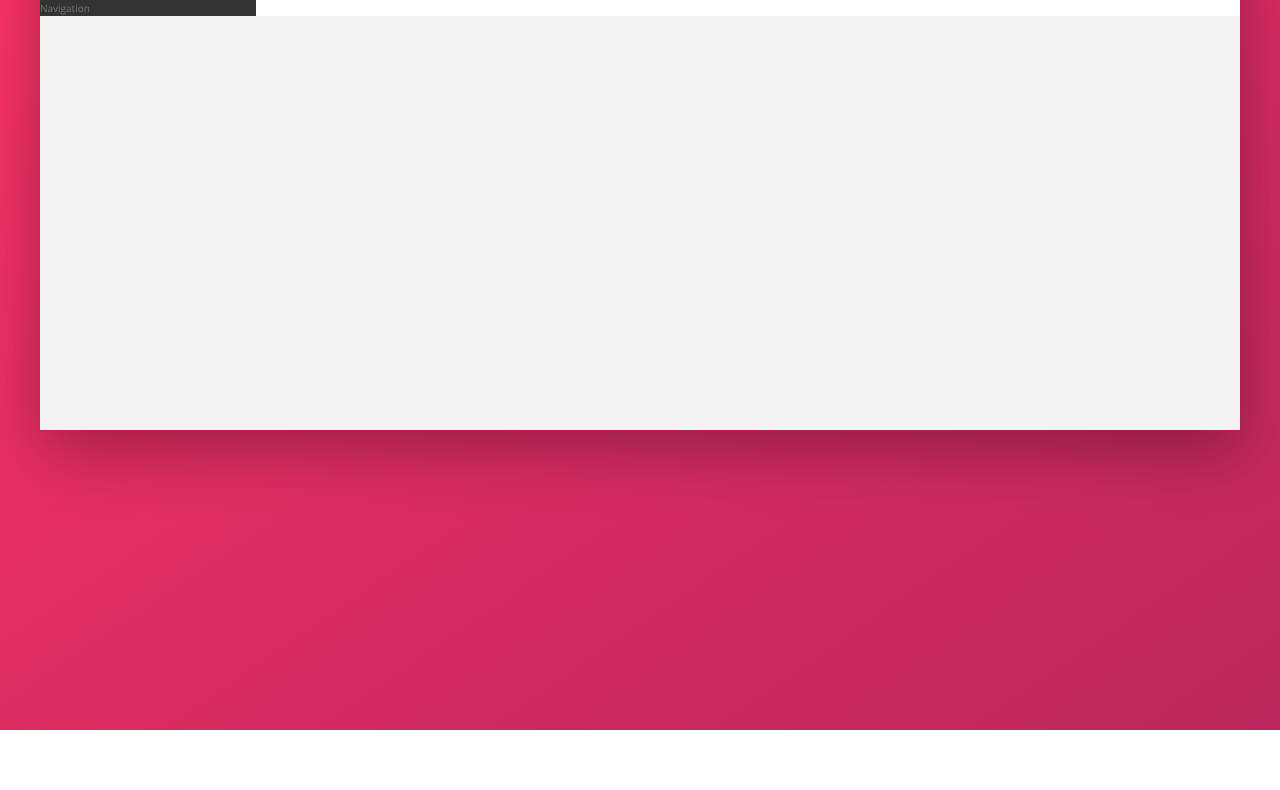
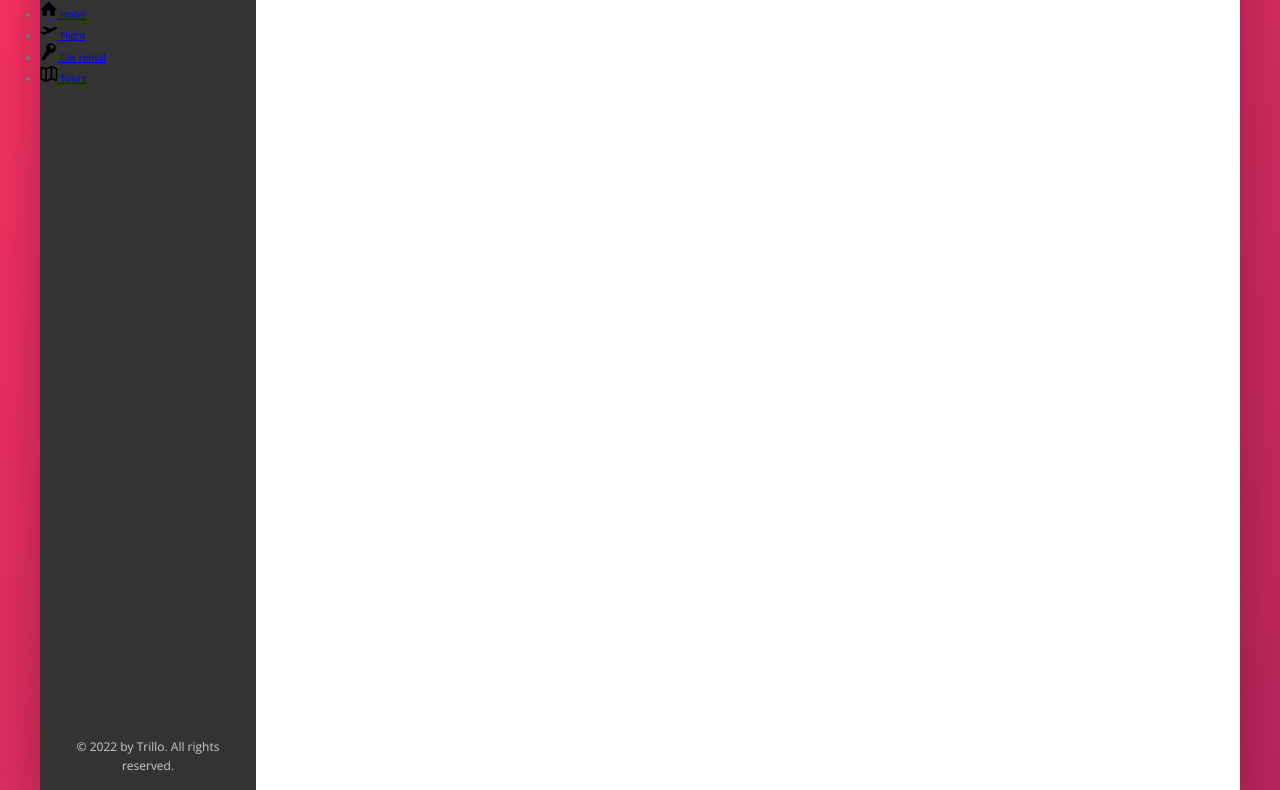
Before and after one commit to scottpeat/trillo, a website: page index.html in a window 1280 px wide. Shown: the part 150-940 px from the top of the page. Before the commit the page ends 880 px from the top, so only its background shows below. Drawn offline with nearby package versions, Linux system fonts and the light colour scheme.

Commit message:
Started work on navigation section in the sidebar

```diff
--- a/index.html
+++ b/index.html
@@ -50,13 +50,52 @@
               alt="User photo"
               class="user-nav__user-photo"
             />
-            <span class="user-nav__user-name">Jonas</span>
+            <span class="user-nav__user-name">Scott</span>
           </div>
         </nav>
       </header>
 
       <div class="content">
-        <nav class="sidebar">Navigation</nav>
+        <nav class="sidebar">
+          <ul class="side-nav">
+            <li class="side-nav__item">
+              <a href="#" class="side-nav__link">
+                <svg class="side-nav__icon">
+                  <use xlink:href="img/sprite.svg#icon-home"></use>
+                </svg>
+                <span>Hotel</span>
+              </a>
+            </li>
+
+            <li class="side-nav__item">
+              <a href="#" class="side-nav__link">
+                <svg class="side-nav__icon">
+                  <use xlink:href="img/sprite.svg#icon-aircraft-take-off"></use>
+                </svg>
+                <span>Flight</span>
+              </a>
+            </li>
+
+            <li class="side-nav__item">
+              <a href="#" class="side-nav__link">
+                <svg class="side-nav__icon">
+                  <use xlink:href="img/sprite.svg#icon-key"></use>
+                </svg>
+                <span>Car rental</span>
+              </a>
+            </li>
+
+            <li class="side-nav__item">
+              <a href="#" class="side-nav__link">
+                <svg class="side-nav__icon">
+                  <use xlink:href="img/sprite.svg#icon-map"></use>
+                </svg>
+                <span>Tours</span>
+              </a>
+            </li>
+          </ul>
+          <div class="legal">&copy; 2022 by Trillo. All rights reserved.</div>
+        </nav>
         <main class="hotel-view"></main>
       </div>
     </div>
--- a/sass/_components.scss
+++ b/sass/_components.scss
@@ -113,3 +113,29 @@
         margin-right: 1rem;
     }
 }
+
+////////////////////
+//  Side Navigation
+.side-nav {
+    &__item {
+
+    }
+
+    &__link {
+
+    }
+
+    &__icon {
+        width: 1.75rem;
+        height: 1.75rem;
+    }
+}
+
+////////////////////
+//  Legal Tex
+.legal {
+    font-size: 1.2rem;
+    color: var(--color-grey-light-4);
+    text-align: center;
+    padding: 2.5rem;
+}
--- a/sass/_layout.scss
+++ b/sass/_layout.scss
@@ -24,9 +24,14 @@
 .sidebar {
     background-color: var(--color-grey-dark-1);
     flex: 0 0 18%;
+    display: flex;
+    flex-direction: column;
+    justify-content: space-between;
 }
 
 .hotel-view {
     background-color: #fff;
     flex: 1;
+
+    height: 80rem;
 }
```
Also changed, not shown: css/style.css, img/user.jpg.
